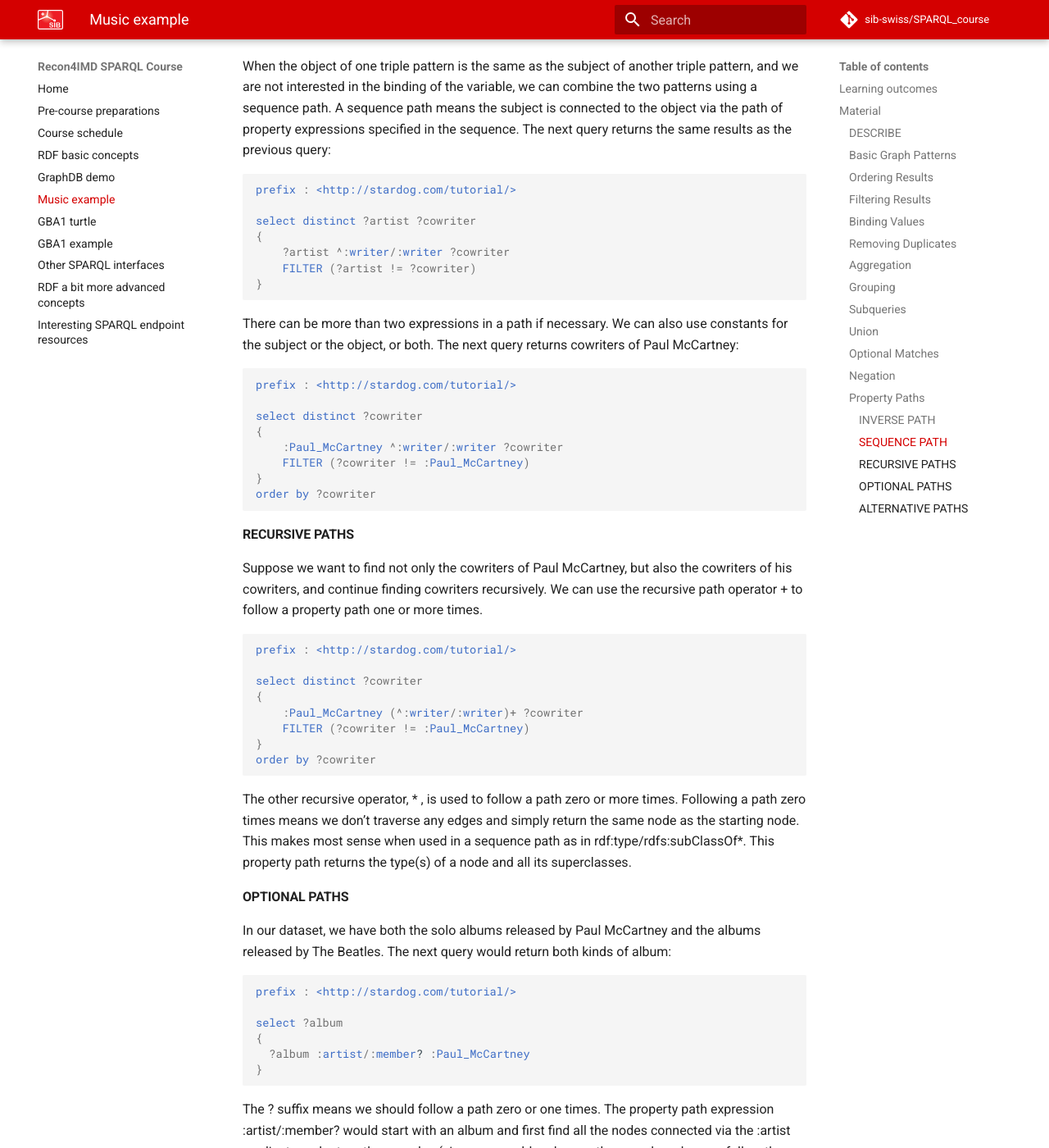
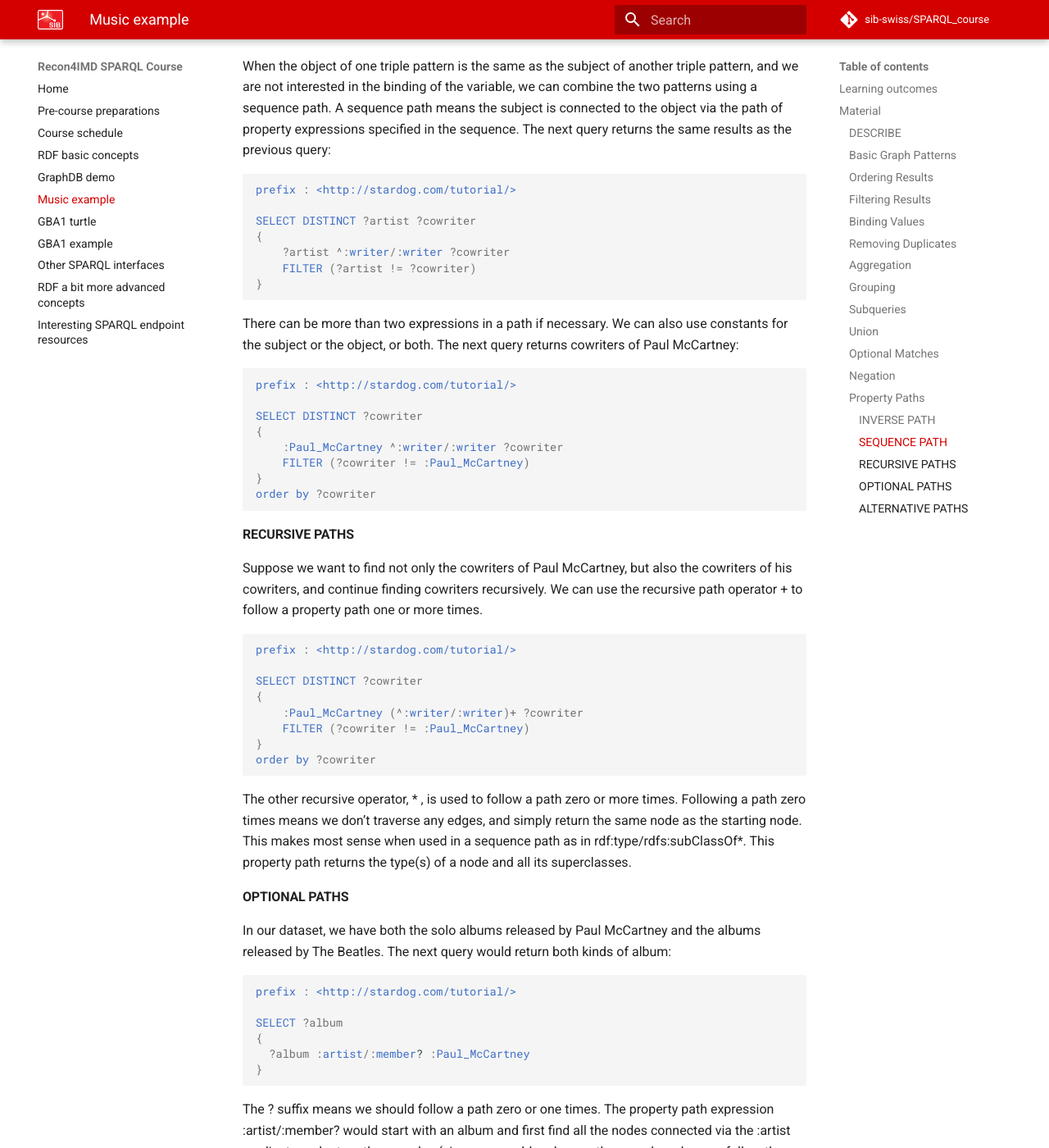
Before and after one commit to sib-swiss/SPARQL_course, an MkDocs documentation site: the page built from docs/music.md, in a window 1280 px wide and 1400 px high, scrolled down 12424 px. Shown: the whole window at 82% size. Built offline with MkDocs 1.6.1 and Material for MkDocs 9.7.7, drawn with Linux system fonts in a browser that asks for light colours; comment, search, counter and statistics services are not loaded; some of the changed text lies outside the part shown.

Commit message:
Harmonizing

````diff
--- a/docs/music.md
+++ b/docs/music.md
@@ -1,6 +1,6 @@
 ## Learning outcomes
 
-**After having completed this chapter you will be able to:**
+**After having completed this chapter, you will be able to:**
 
 - Understand the structure of a simple database encoded in turtle
 - Write simple SELECT SPARQL queries
@@ -174,7 +174,7 @@ SELECT *
           :artist ?artist ;
           :date ?date
 }
-ORDER BY desc(?date)
+ORDER BY DESC(?date)
 LIMIT 2
 ```
 
@@ -341,7 +341,7 @@ SELECT ?year (count(distinct ?album) AS ?count)
     BIND (year(?date) AS ?year)
 }
 GROUP BY ?year
-ORDER BY desc(?count)
+ORDER BY DESC(?count)
 ```
 
 We will get one result for each distinct year value.
@@ -517,7 +517,7 @@ To explore what we can do with property paths, we will start with this query tha
 ```sparql
 prefix : <http://stardog.com/tutorial/>
 
-select distinct ?artist ?cowriter
+SELECT DISTINCT ?artist ?cowriter
 {
     ?song :writer ?artist .
     ?song :writer ?cowriter
@@ -539,7 +539,7 @@ Adding the symbol ^ in front of a predicate (or a property path expression) make
 ```sparql
 prefix : <http://stardog.com/tutorial/>
 
-select distinct ?artist ?cowriter
+SELECT DISTINCT ?artist ?cowriter
 {
     ?artist ^:writer ?song .
     ?song :writer ?cowriter
@@ -556,7 +556,7 @@ When the object of one triple pattern is the same as the subject of another trip
 ```sparql
 prefix : <http://stardog.com/tutorial/>
 
-select distinct ?artist ?cowriter
+SELECT DISTINCT ?artist ?cowriter
 {
     ?artist ^:writer/:writer ?cowriter
     FILTER (?artist != ?cowriter)
@@ -568,7 +568,7 @@ There can be more than two expressions in a path if necessary. We can also use c
 ```sparql
 prefix : <http://stardog.com/tutorial/>
 
-select distinct ?cowriter
+SELECT DISTINCT ?cowriter
 {
     :Paul_McCartney ^:writer/:writer ?cowriter
     FILTER (?cowriter != :Paul_McCartney)
@@ -583,7 +583,7 @@ Suppose we want to find not only the cowriters of Paul McCartney, but also the c
 ```sparql
 prefix : <http://stardog.com/tutorial/>
 
-select distinct ?cowriter
+SELECT DISTINCT ?cowriter
 {
     :Paul_McCartney (^:writer/:writer)+ ?cowriter
     FILTER (?cowriter != :Paul_McCartney)
@@ -591,7 +591,7 @@ select distinct ?cowriter
 order by ?cowriter
 ```
 
-The other recursive operator, * , is used to follow a path zero or more times. Following a path zero times means we don’t traverse any edges and simply return the same node as the starting node. This makes most sense when used in a sequence path as in rdf:type/rdfs:subClassOf*. This property path returns the type(s) of a node and all its superclasses.
+The other recursive operator, * , is used to follow a path zero or more times. Following a path zero times means we don’t traverse any edges, and simply return the same node as the starting node. This makes most sense when used in a sequence path as in rdf:type/rdfs:subClassOf*. This property path returns the type(s) of a node and all its superclasses.
 
 #### OPTIONAL PATHS
 
@@ -600,7 +600,7 @@ In our dataset, we have both the solo albums released by Paul McCartney and the
 ```sparql
 prefix : <http://stardog.com/tutorial/>
 
-select ?album
+SELECT ?album
 {
   ?album :artist/:member? :Paul_McCartney
 }
@@ -615,7 +615,7 @@ Suppose we want to find all the songs related to Paul McCartney: songs released
 ```sparql
 prefix : <http://stardog.com/tutorial/>
 
-select ?song
+SELECT ?song
 {
   ?song (^:track/:artist/:member?)|:writer :Paul_McCartney
 }
@@ -627,7 +627,7 @@ To understand the results better, one could split this request in 2 and have one
     ```sparql
     prefix : <http://stardog.com/tutorial/>
 
-    select *
+    SELECT *
     {
         {
         ?song (^:track/:artist/:member?):Paul_McCartney
````
Also changed, not shown: docs/concepts.md (+1 -1 lines), docs/concepts_2.md (+1 -1 lines), docs/demo.md (+3 -3 lines), docs/gba1_ttl.md (+2 -2 lines).
